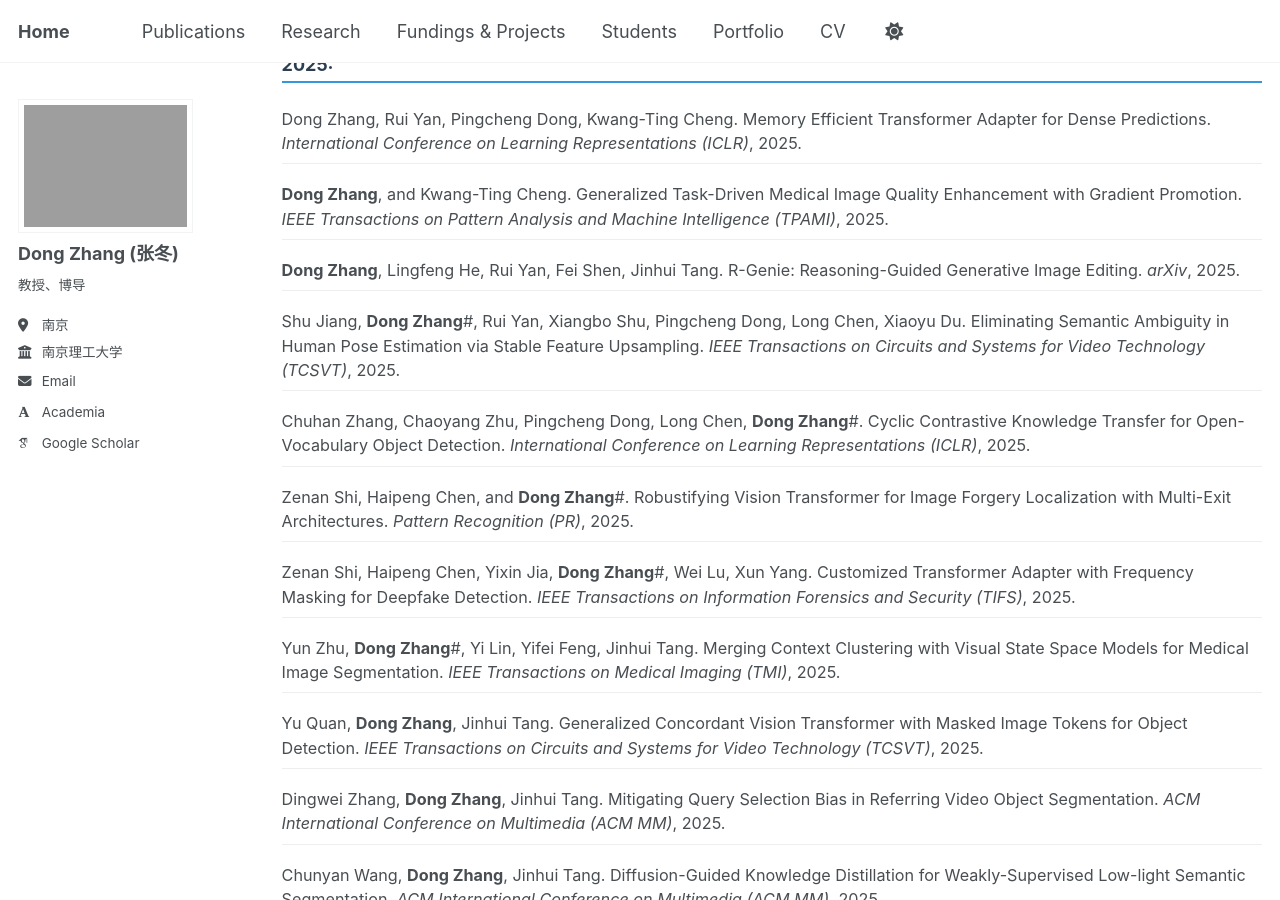
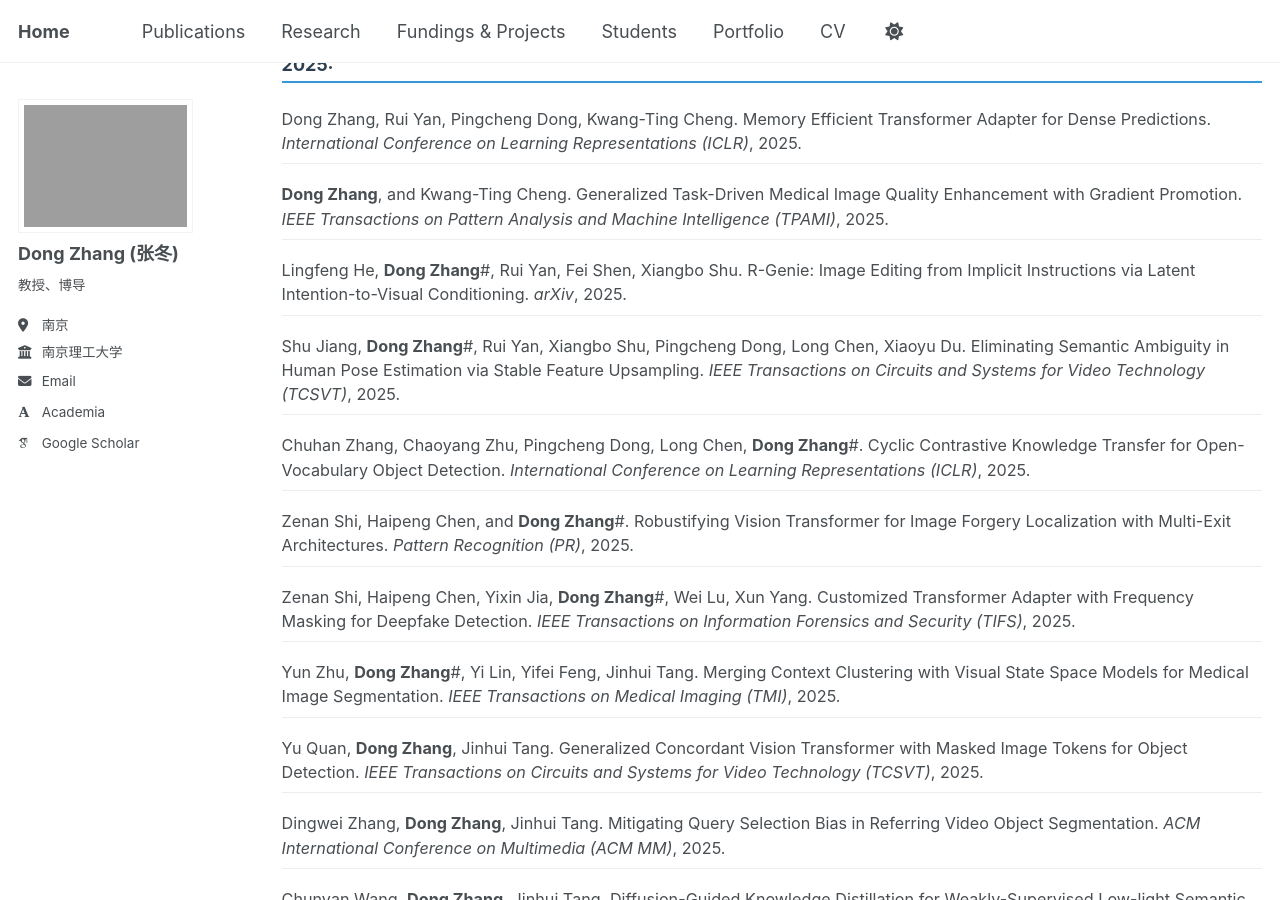
Before and after one commit to dongzhang89/dongzhang89.github.io, a Jekyll site: the page built from _pages/publications.html, in a window 1280 px wide and 900 px high, scrolled down 500 px. Built offline with Jekyll 4.4.1, drawn with Linux system fonts in a browser that asks for light colours; some web fonts are replaced; a script that is not in the unit is left out.

Commit message:
Update publications.html

```diff
--- a/_pages/publications.html
+++ b/_pages/publications.html
@@ -123,7 +123,7 @@ author_profile: true
 <ul class="paper-list">
 <li>Dong Zhang</strong>, Rui Yan, Pingcheng Dong, Kwang-Ting Cheng. Memory Efficient Transformer Adapter for Dense Predictions. <em>International Conference on Learning Representations (ICLR)</em>, 2025.</li>
 <li><strong>Dong Zhang</strong>, and Kwang-Ting Cheng. Generalized Task-Driven Medical Image Quality Enhancement with Gradient Promotion. <em>IEEE Transactions on Pattern Analysis and Machine Intelligence (TPAMI)</em>, 2025.</li>
-<li><strong>Dong Zhang</strong>, Lingfeng He, Rui Yan, Fei Shen, Jinhui Tang. R-Genie: Reasoning-Guided Generative Image Editing. <em>arXiv</em>, 2025.</li>
+<li>Lingfeng He, <strong>Dong Zhang</strong>#, Rui Yan, Fei Shen, Xiangbo Shu. R-Genie: Image Editing from Implicit Instructions via Latent Intention-to-Visual Conditioning. <em>arXiv</em>, 2025.</li>
 <li>Shu Jiang, <strong>Dong Zhang</strong>#, Rui Yan, Xiangbo Shu, Pingcheng Dong, Long Chen, Xiaoyu Du. Eliminating Semantic Ambiguity in Human Pose Estimation via Stable Feature Upsampling. <em>IEEE Transactions on Circuits and Systems for Video Technology (TCSVT)</em>, 2025.</li>
 <li>Chuhan Zhang, Chaoyang Zhu, Pingcheng Dong, Long Chen, <strong>Dong Zhang</strong>#. Cyclic Contrastive Knowledge Transfer for Open-Vocabulary Object Detection. <em>International Conference on Learning Representations (ICLR)</em>, 2025.</li>
 <li>Zenan Shi, Haipeng Chen, and <strong>Dong Zhang</strong>#. Robustifying Vision Transformer for Image Forgery Localization with Multi-Exit Architectures. <em>Pattern Recognition (PR)</em>, 2025.</li>
```
